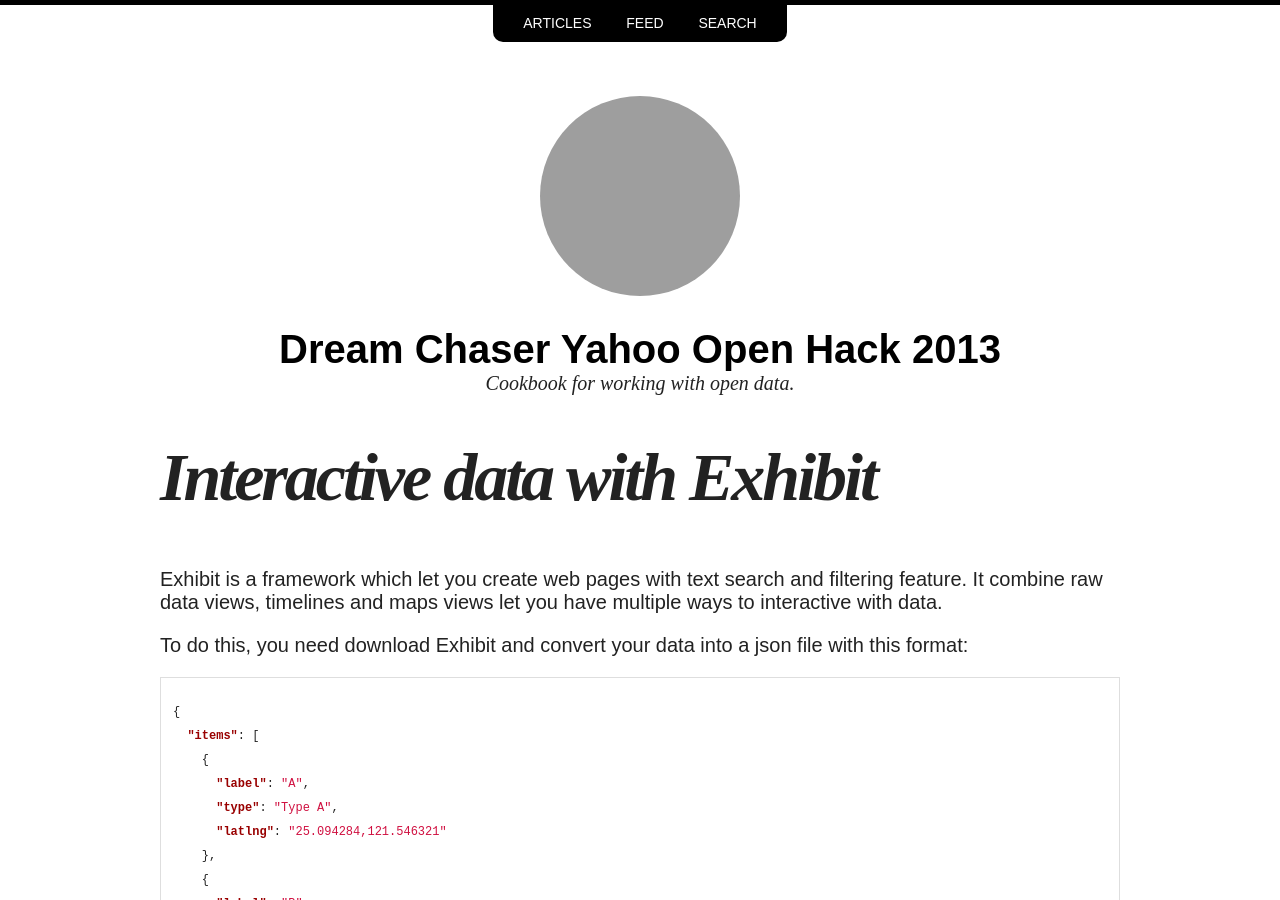
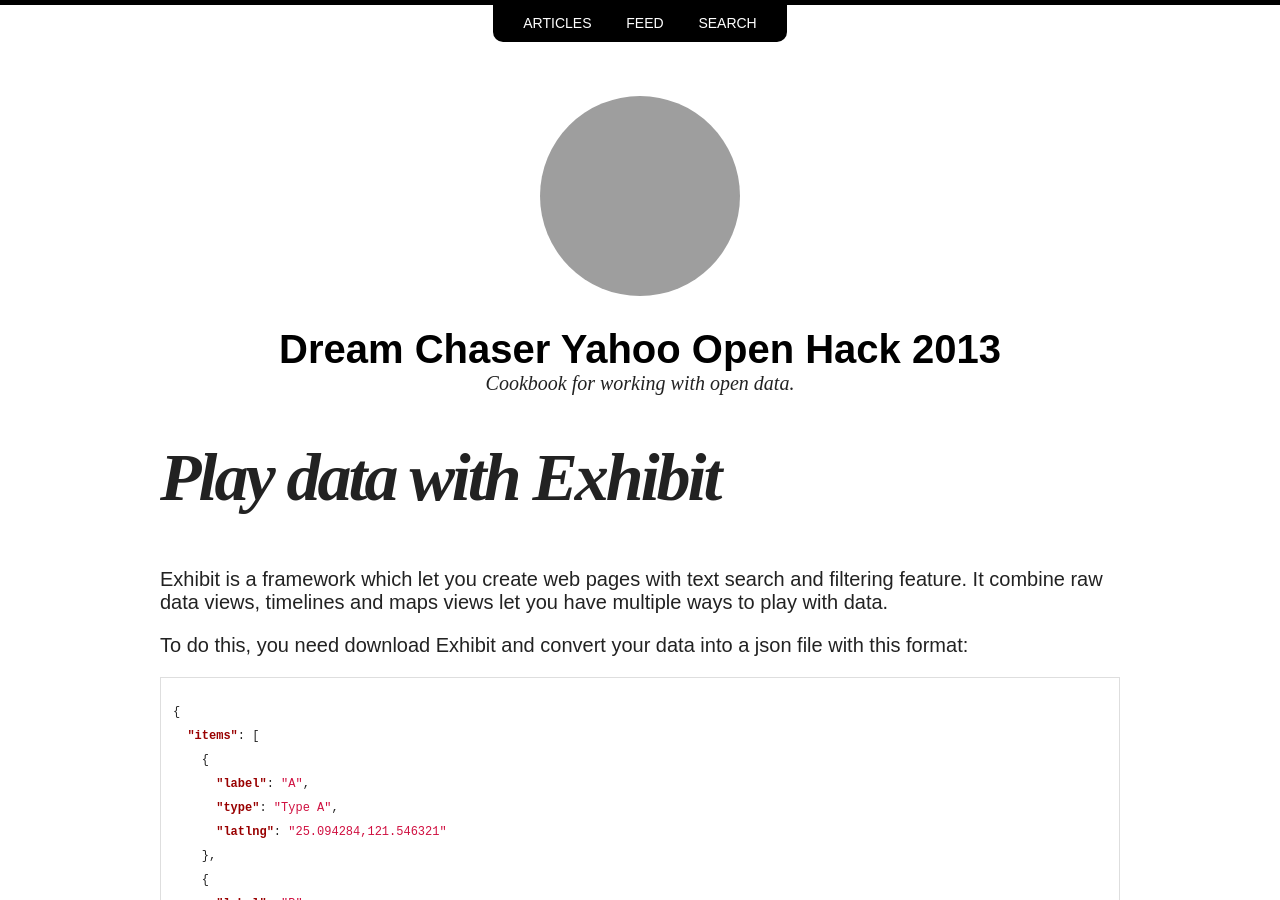
Before and after one commit to butlermh/YahooHackDay2013, a Jekyll site: the page built from dreamchaser/_posts/2013-11-02-60-Exhibit.md, in a window 1280 px wide and 900 px high. Built offline with Jekyll 4.4.1, drawn with Linux system fonts in a browser that asks for light colours; nearby versions of some CDN libraries.

Commit message:
no message

```diff
--- a/dreamchaser/_posts/2013-11-02-60-Exhibit.md
+++ b/dreamchaser/_posts/2013-11-02-60-Exhibit.md
@@ -1,6 +1,6 @@
 ---
 layout: post
-title: Interactive data with Exhibit
+title: Play data with Exhibit
 description: "Cooking data with Exhibit"
 modified: 2013-11-02
 category: articles
@@ -8,7 +8,7 @@
 author: mowd
 ---
 
-Exhibit is a framework which let you create web pages with text search and filtering feature. It combine raw data views, timelines and maps views let you have multiple ways to interactive with data.
+Exhibit is a framework which let you create web pages with text search and filtering feature. It combine raw data views, timelines and maps views let you have multiple ways to play with data.
 
 To do this, you need download Exhibit and convert your data into a json file with this format:
 {% highlight json %}
```
